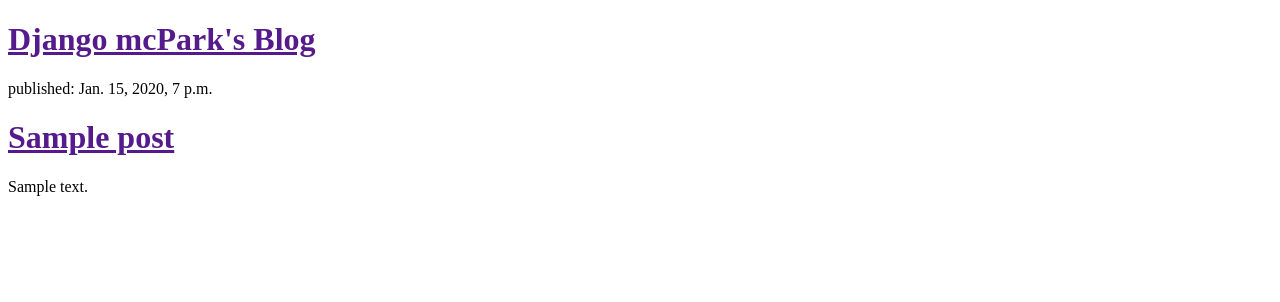
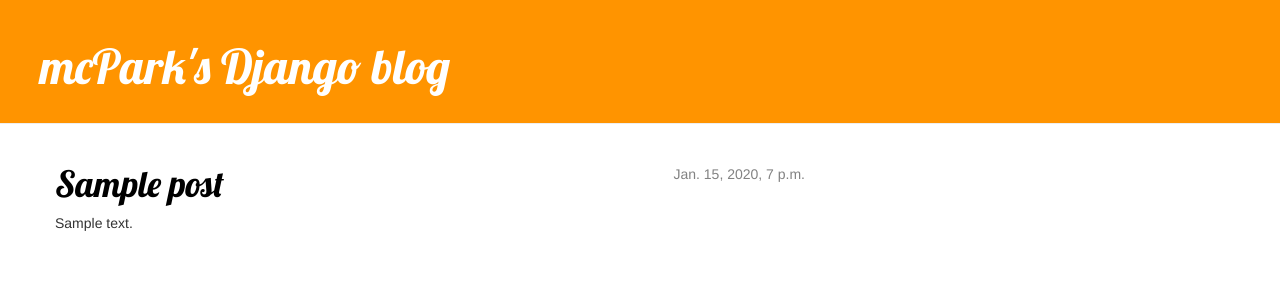
Before and after one commit to mcParkInLiverPool/my-first-blog, a Django app: template blog/templates/blog/post_list.html in a window 1280 px wide. Shown: the top 302 px of the page. Run offline with Django 3.2, Linux system fonts and the light colour scheme; the template is opened without the code that fills it: values that come from a table or form of the project are taken from there, others are empty; tables that the repository leaves empty hold one stand-in row (values such as "Sample post"); some libraries are stand-ins or nearby versions.

Commit message:
Added view and template for detailed blog post as well as CSS for the site.

```diff
--- /dev/null
+++ b/blog/static/css/blog.css
@@ -0,0 +1,47 @@
+.page-header {
+    background-color: #ff9400;
+    margin-top: 0;
+    padding: 20px 20px 20px 40px;
+}
+
+.page-header h1, .page-header h1 a, .page-header h1 a:visited, .page-header h1 a:active {
+    color: #ffffff;
+    font-size: 36pt;
+    text-decoration: none;
+}
+
+.content {
+    margin-left: 40px;
+}
+
+h1, h2, h3, h4 {
+    font-family: 'Lobster', cursive;
+}
+
+.date {
+    float: right;
+    color: #828282;
+}
+
+.save {
+    float: right;
+}
+
+.post-form textarea, .post-form input {
+    width: 100%;
+}
+
+.top-menu, .top-menu:hover, .top-menu:visited {
+    color: #ffffff;
+    float: right;
+    font-size: 26pt;
+    margin-right: 20px;
+}
+
+.post {
+    margin-bottom: 70px;
+}
+
+.post h1 a, .post h1 a:visited {
+    color: #000000;
+}
--- /dev/null
+++ b/blog/templates/blog/base.html
@@ -0,0 +1,23 @@
+{% load staticfiles %}
+<html>
+    <head>
+        <title>mcPark's Django blog</title>
+        <link rel="stylesheet" href="//maxcdn.bootstrapcdn.com/bootstrap/3.2.0/css/bootstrap.min.css">
+        <link rel="stylesheet" href="//maxcdn.bootstrapcdn.com/bootstrap/3.2.0/css/bootstrap-theme.min.css">
+        <link href='//fonts.googleapis.com/css?family=Lobster&subset=latin,latin-ext' rel='stylesheet' type='text/css'>
+        <link rel="stylesheet" href="{% static 'css/blog.css' %}">
+    </head>
+<body>
+    <div class="page-header">
+        <h1><a href="https://github.com/mcParkInLiverPool/my-first-blog" target="_blank">mcPark's Django blog</a></h1>
+    </div>
+    <div class="content container">
+        <div class="row">
+            <div class="col-md-8">
+            {% block content %}
+            {% endblock %}
+            </div>
+        </div>
+    </div>
+</body>
+</html>
--- a/blog/templates/blog/post_list.html
+++ b/blog/templates/blog/post_list.html
@@ -1,25 +1,17 @@
-<!DOCTYPE html>
-<head>
-<script type="text/javascript">
-	alert('welcome to django world');
+{% extends 'blog/base.html' %}
+<html>
+    <body>
 
-</script>
-<title>mcPark's blog</title>
-</head>
-<body>
-<div>
-    <h1><a href="">Django mcPark's Blog</a></h1>
-</div>
-
-
-{% for post in posts %}
-    <div>
-        <p>published: {{ post.published_date }}</p>
-        <h1><a href="">{{ post.title }}</a></h1>
-        <p>{{ post.text|linebreaks }}</p>
-    </div>
-
-{% endfor %}
-
-</body>
+{% block content %}
+    {% for post in posts %}
+        <div class="post">
+            <div class="date">
+                {{ post.published_date }}
+            </div>
+            <h1><a href="{% url 'post_detail' pk=post.pk %}">{{ post.title }}</a></h1>
+            <p>{{ post.text|linebreaks }}</p>
+        </div>
+    {% endfor %}
+{% endblock content %}
+    </body>
 </html>
--- a/blog/urls.py
+++ b/blog/urls.py
@@ -1,6 +1,7 @@
-from django.conf.urls import url
+from django.conf.urls import include, url
 from . import views
 
 urlpatterns = [
     url(r'^$', views.post_list, name='post_list'),
+    url(r'^post/(?P<pk>[0-9]+)/$', views.post_detail, name='post_detail'),
 ]
--- a/blog/views.py
+++ b/blog/views.py
@@ -1,7 +1,12 @@
 from django.shortcuts import render
 from django.utils import timezone
 from .models import Post
+from django.shortcuts import render, get_object_or_404
 
 def post_list(request):
     posts = Post.objects.filter(published_date__lte=timezone.now()).order_by('published_date')
     return render(request, 'blog/post_list.html', {'posts':posts})
+
+def post_detail(request, pk):
+    post = get_object_or_404(Post, pk=pk)
+    return render(request, 'blog/post_detail.html', {'post': post})
```
Also changed, not shown: blog/templates/blog/post_detail.html (added, +13 -0 lines).
